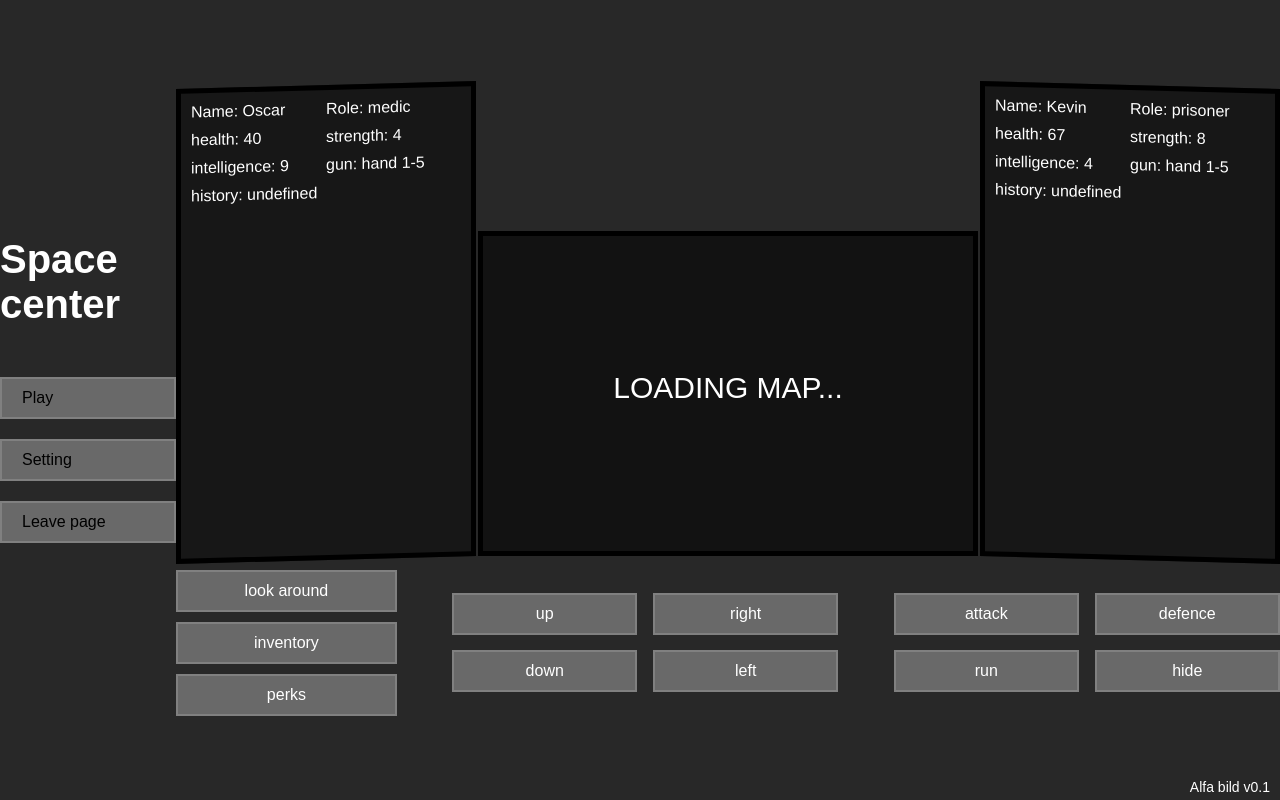
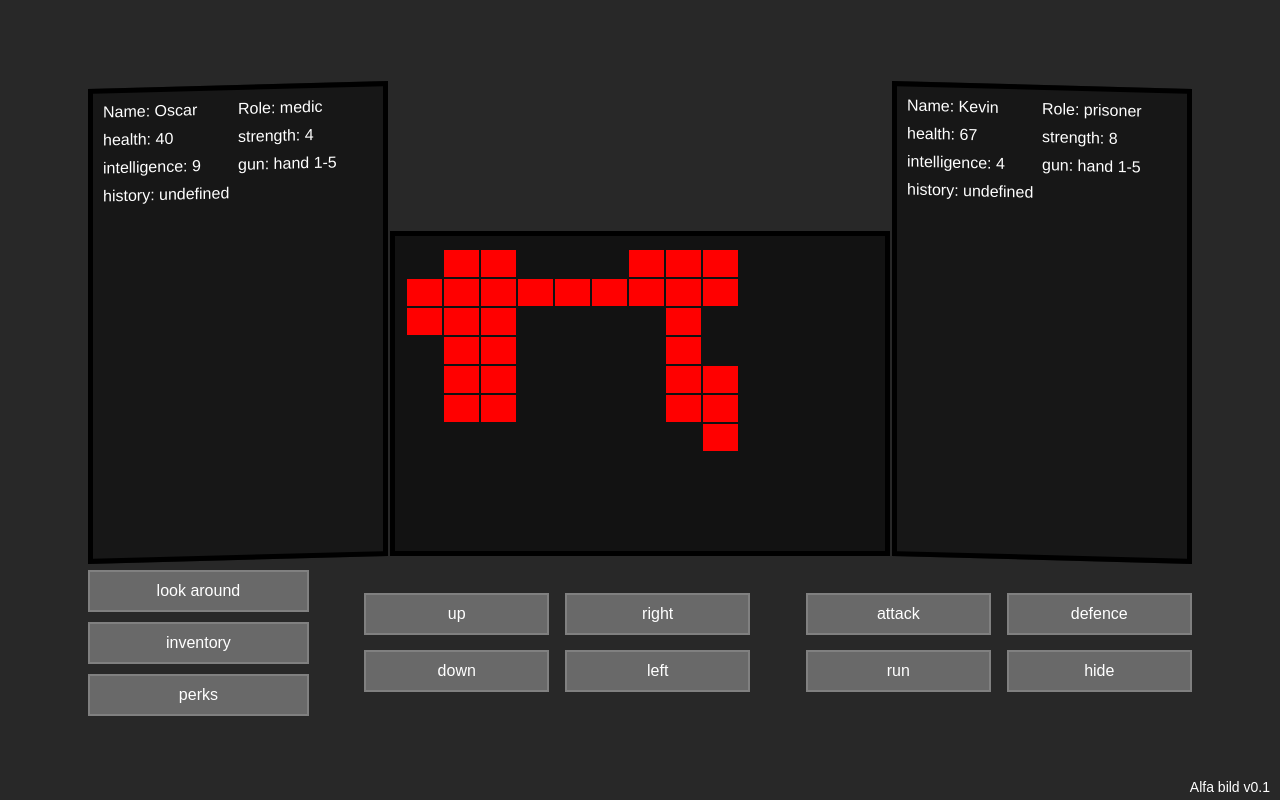
Before and after one commit to cvyatosha/space_center, a plain HTML site: page index.html in a window 1280 px wide. Drawn offline with Linux system fonts and the light colour scheme.

Commit message:
add generation map

```diff
--- a/Engine/game.js
+++ b/Engine/game.js
@@ -1,4 +1,6 @@
 import Person from './modules/Player.js';
+import Map from './modules/Map.js';
+
 import {
     rand,
     names,
@@ -8,6 +10,7 @@ import {
 
 let enemy;
 let player;
+// const player = new Person(names[rand(0, names.length - 1)], roles[rand(0, roles.length - 1)]);
 let bot_move_def = false;
 
 function chat_update(subject, action) {
@@ -198,4 +201,8 @@ window.onload = () => {
     document.querySelector('#hide-btn').onclick = () => {
         move('hide', real_player_name);
     };
+
+    const map = new Map;
+
+    map.insert('#map table');
 }
--- a/Engine/modules/Map.js
+++ b/Engine/modules/Map.js
@@ -1,11 +1,11 @@
-class Map {
+export default class Map {
     map = [];
 
     constructor() {
         this.generate(10);
     };
 
-    rand(number1, number2){  // функція рандома
+    rand(number1, number2) { // функція рандома
         return Math.floor(Math.random() * (number2 - number1 + 1) + number1);
     }
 
@@ -18,7 +18,7 @@ class Map {
             }
         }
 
-        let start_coord = this.rand(0,4);
+        let start_coord = this.rand(0, 4);
         let room_numbers;
 
         if (size * 3 <= Math.pow(size, 2)) {
@@ -43,30 +43,45 @@ class Map {
 
             while (!find_way) {
 
-                way = this.rand(1,4);
+                way = this.rand(1, 4);
 
-                if (way == 1 && x-1 > 0) {
+                if (way == 1 && x - 1 > 0) {
                     x--;
                     find_way = true;
                 }
 
-                if (way == 2 && y+1 < size) {
+                if (way == 2 && y + 1 < size) {
                     y++;
                     find_way = true;
                 }
 
-                if (way == 3 && x+1 < size) {
+                if (way == 3 && x + 1 < size) {
                     x++;
                     find_way = true;
                 }
 
-                if (way == 4 && y-1 > 0) {
+                if (way == 4 && y - 1 > 0) {
                     y--;
                     find_way = true;
                 }
             }
         }
+    }
 
-        console.log(this.map);
+    insert(table_name) {
+        let table = document.querySelector(table_name);
+
+
+        for (let col = 0; col < 10; col++) {
+            let tr = table.insertRow();
+
+            for (let row = 0; row < this.map[col].length; row++) {
+                let td = tr.insertCell();
+
+                if (this.map[col][row] == 1) {
+                    td.className = 'room';
+                }
+            }
+        }
     }
 }
--- a/css/style.css
+++ b/css/style.css
@@ -284,3 +284,10 @@ footer p {
     text-align: center;
     font-size: 32rem;
 }
+
+
+.room{
+    width: 35px;
+    height: 27px;
+    background: red;
+}
--- a/index.html
+++ b/index.html
@@ -11,12 +11,12 @@
 
 <body>
     <main>
-        <section class="main-menu">
+        <!-- <section class="main-menu">
             <h1>Space center</h1>
             <p class="main-menu-btn" id="start-btn">Play</p>
             <p class="main-menu-btn popup-open-btn" id="setting-btn" popupname="setting-popup">Setting</p>
             <p class="main-menu-btn" id="leave-btn">Leave page</p>
-        </section>
+        </section> -->
 
         <section class="game-zone">
             <div class="bracket">
@@ -27,7 +27,11 @@
                     <div class="comand-box"></div>
                 </div>
                 <div class="monitor">
-                    <div class="map" style="font-size: 30px;color: white;text-align: center;margin-top: 125px;">LOADING MAP...</div>
+                    <div class="map" id="map">
+                        <table>
+
+                        </table>
+                    </div>
                     <!-- <div class="commands"></div> -->
                 </div>
                 <div class="monitor">
```
